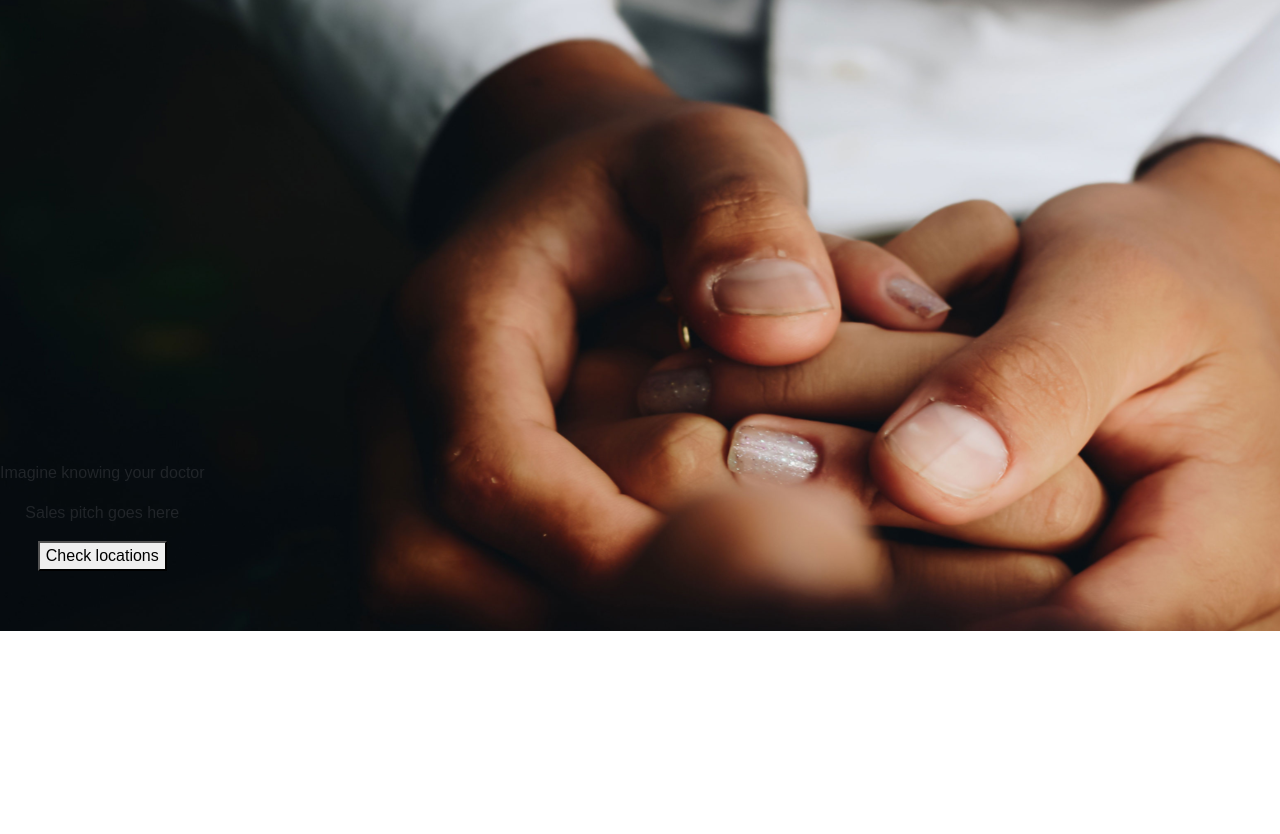
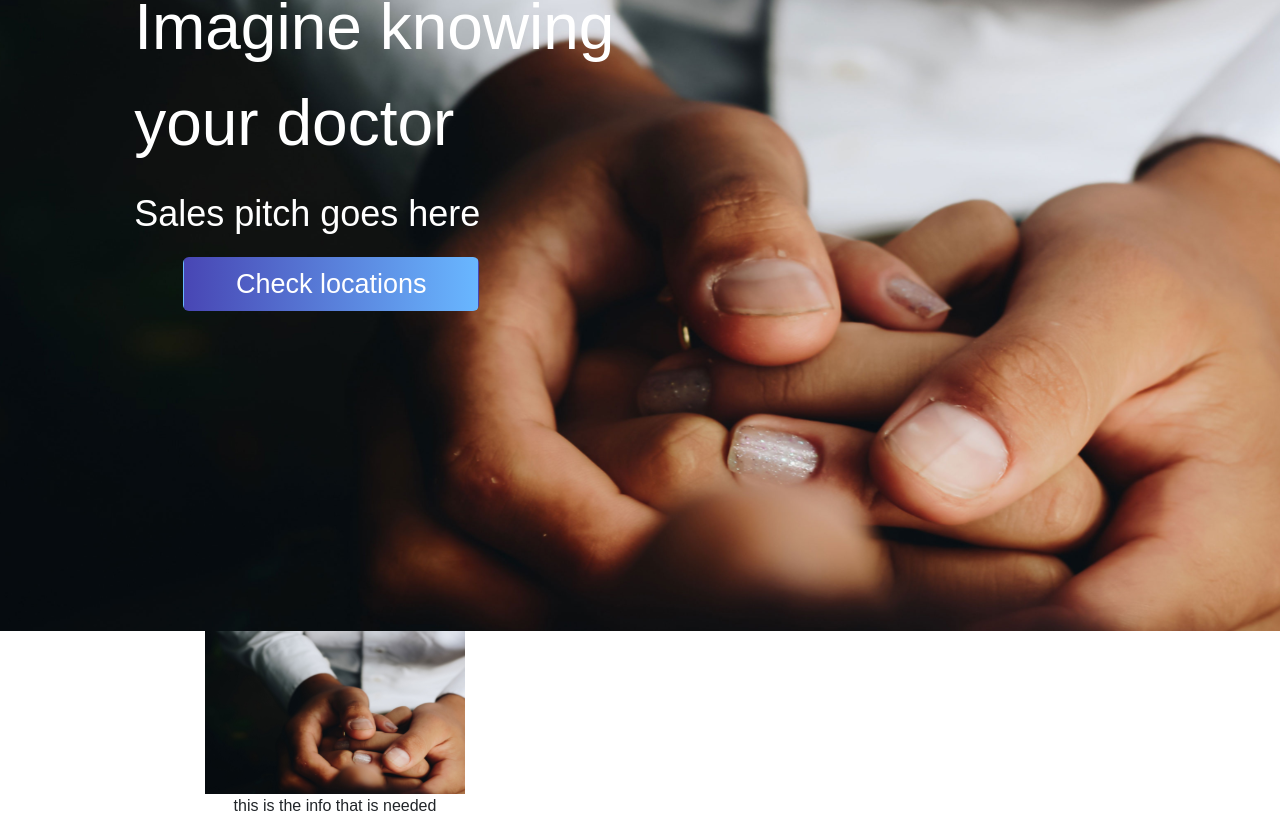
Before and after one commit to Salvus-Health/Salvus-react, a React (Create React App) app: page / in a window 1280 px wide. Shown: the part 169-1003 px from the top of the page. Before the commit the page ends 800 px from the top, so only its background shows below. Built offline with nearby package versions, Linux system fonts and the light colour scheme.

Commit message:
figured  out the carousel

```diff
--- a/package.json
+++ b/package.json
@@ -6,7 +6,8 @@
     "bootstrap": "^4.2.1",
     "react": "^16.7.0",
     "react-dom": "^16.7.0",
-    "react-scripts-ts": "3.1.0"
+    "react-scripts-ts": "3.1.0",
+    "reactstrap": "^7.0.2"
   },
   "scripts": {
     "start": "react-scripts-ts start",
@@ -19,6 +20,7 @@
     "@types/node": "^10.12.18",
     "@types/react": "^16.7.18",
     "@types/react-dom": "^16.0.11",
+    "@types/reactstrap": "^6.4.4",
     "typescript": "^3.2.2"
   }
 }
--- a/src/landing-page/Intro-Section.tsx
+++ b/src/landing-page/Intro-Section.tsx
@@ -7,11 +7,18 @@ class IntroSection extends React.Component {
             <div className="col-md-12" style={{padding: "0px"}}>
                 <img className="col-md-12 picture" src={"/assets/Holding-Hands-Doctor.svg"}/>
 
-                <div className={"picture-info"}>
-                    <p>Imagine knowing your doctor</p>
-                    <p>Sales pitch goes here</p>
-                    <button>Check locations</button>
+                <div className={"picture-info col-md-12"}>
+
+                    <div className="info-column offset-1">
+                        <p className={"intro-content col-md-9"}>Imagine knowing your doctor</p>
+                        <p className="col-md-9 pitch">Sales pitch goes here</p>
+
+                        <div className="col-md-6">
+                            <button className="btn location-but col-md-9">Check locations</button>
+                        </div>
+                    </div>
                 </div>
+
             </div>
         );
     }
--- a/src/landing-page/IntroSection.css
+++ b/src/landing-page/IntroSection.css
@@ -5,5 +5,34 @@
 
 .picture-info {
     position: absolute;
-    bottom: 60px;
+    display: flex;
+    justify-content: flex-start;
+    bottom: 40vh;
 }
+
+.intro-content {
+    font-size: 64px;
+    color: white;
+    text-align: left;
+}
+
+.pitch {
+    font-size: 36px;
+    color: white;
+    text-align: left;
+}
+
+.info-column {
+    display: flex;
+    flex-direction: column;
+    justify-content: space-between;
+    height: 100%;
+    /*margin-left: 20px;*/
+}
+
+.location-but {
+    background: linear-gradient(to right, #4846B4, #69B7FF);
+    border-radius: 6px;
+    color:white;
+    font-size: 27px;
+}
--- a/src/landing-page/LandingPage.tsx
+++ b/src/landing-page/LandingPage.tsx
@@ -1,5 +1,6 @@
 import * as React from 'react';
 import {createRef, SyntheticEvent} from "react";
+import InfoSection from "./info-section/InfoSection";
 import IntroSection from "./Intro-Section";
 import './LandingPage.css';
 
@@ -22,13 +23,13 @@ class LandingPage extends React.Component<ILandingProps, ILandingStates> {
     private myRef = createRef<HTMLDivElement>();
 
     private navbarTransparent = "navbar sticky-top" +
-        " shadow-sm bg-white " +
-        "rounded col-md-12 " +
+        " bg-white " +
+        "col-md-12 " +
         "navbar-st navbar-transparent";
 
     private navbarWhite = "navbar sticky-top" +
-        " shadow-sm bg-white " +
-        "rounded col-md-12 " +
+        " shadow bg-white " +
+        "col-md-12 " +
         "navbar-st navbar-white";
 
 
@@ -89,6 +90,7 @@ class LandingPage extends React.Component<ILandingProps, ILandingStates> {
 
                 </nav>
                 <IntroSection/>
+                <InfoSection/>
             </div>
         );
     }
--- /dev/null
+++ b/src/landing-page/info-section/InfoSection.tsx
@@ -0,0 +1,96 @@
+import * as React from 'react';
+import {
+    Carousel,
+    CarouselControl,
+    CarouselIndicators,
+    CarouselItem
+} from 'reactstrap';
+import {LandingPageInfo} from "./LandingPageInfo";
+
+interface IInfoState {
+    activeIndex: number
+}
+
+
+class InfoSection extends React.Component <any, IInfoState> {
+
+    private items: LandingPageInfo [] = [
+        new LandingPageInfo("/assets/Holding-Hands-Doctor.svg", "this is my info"),
+        new LandingPageInfo("/assets/Holding-Hands-Doctor.svg", "this is my changed info"),
+    ];
+    private animating = true;
+
+    constructor(props: any) {
+        super(props);
+
+        this.state = {activeIndex: 0};
+        this.next = this.next.bind(this);
+        this.previous = this.previous.bind(this);
+        this.goToIndex = this.goToIndex.bind(this);
+        this.onExiting = this.onExiting.bind(this);
+        this.onExited = this.onExited.bind(this);
+    }
+
+
+    public onExiting() {
+        this.animating = true;
+    }
+
+    public onExited() {
+        this.animating = false;
+    }
+
+    public next() {
+        if (this.animating) { return; }
+        const nextIndex = this.state.activeIndex === this.items.length - 1 ? 0 : this.state.activeIndex + 1;
+        this.setState({activeIndex: nextIndex});
+    }
+
+    public previous() {
+        if (this.animating) { return; }
+        const nextIndex = this.state.activeIndex === 0 ? this.items.length - 1 : this.state.activeIndex - 1;
+        this.setState({activeIndex: nextIndex});
+    }
+
+    public goToIndex(newIndex: number) {
+        if (this.animating) { return; }
+        this.setState({activeIndex: newIndex});
+    }
+
+
+    public render() {
+        const {activeIndex} = this.state;
+
+        const slides = this.items.map((item) => {
+            return (
+                <CarouselItem
+                    onExiting={this.onExiting}
+                    onExited={this.onExited}
+                    key={item.img}
+                >
+                    <div className="col-md-12">
+                        <div className="col-md-6">
+                            <img className="col-md-6" src={item.img} alt={"Alt text"}/></div>
+
+                        <p className="col-md-6">this is the info that is needed </p></div>
+                    {/*<CarouselCaption captionText={item.info} captionHeader={item.info}/>*/}
+                </CarouselItem>
+            );
+        });
+
+        return <Carousel
+            activeIndex={activeIndex}
+            next={this.next}
+            previous={this.previous}
+            className = "col-md-12"
+        >
+            <CarouselIndicators items={this.items} activeIndex={activeIndex} onClickHandler={this.goToIndex}/>
+            {slides}
+            <CarouselControl direction="prev" directionText="Previous" onClickHandler={this.previous}/>
+            <CarouselControl direction="next" directionText="Next" onClickHandler={this.next}/>
+        </Carousel>;
+    }
+
+}
+
+export default InfoSection;
--- /dev/null
+++ b/src/landing-page/info-section/LandingPageInfo.ts
@@ -0,0 +1,11 @@
+/*--------------------------------------------------------------------------------------
+|	LandingPageInfo Module: Created by Jordi Hernandez on 1/14/2019.
+|---------------------------------------------------------------------------------------
+|   Description:
+|
+---------------------------------------------------------------------------------------*/
+
+export class LandingPageInfo {
+    constructor(public img: string, public info: string) {
+    }
+}
```
Also changed, not shown: src/landing-page/info-section/InfoSection.css (added), 2 other files (tests, documents, lock files or other folders).
